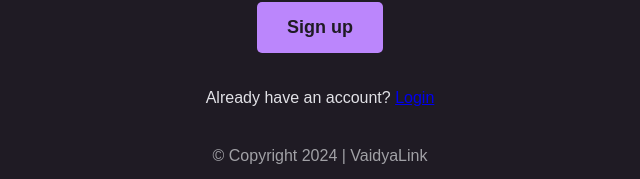
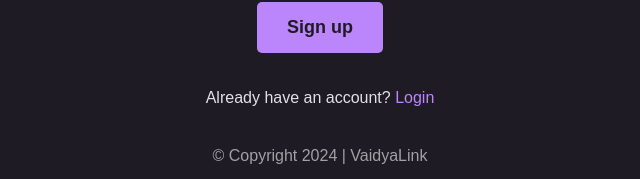
Before and after one commit to aaryanrr/VaidyaLink, a React (Create React App) app in the folder frontend/: page /institution-signup in a window 1280 px wide. Shown: the part 615-794 px from the top of the page, without its empty margins (320-960 px from the left). Built offline with nearby package versions, Linux system fonts and the light colour scheme.

Commit message:
Enhance UI components for Invite User and Institution Sign Up

```diff
--- a/frontend/src/components/css/InstitutionSignUp.css
+++ b/frontend/src/components/css/InstitutionSignUp.css
@@ -63,6 +63,11 @@ body {
     border-color: var(--accent-color);
 }
 
+.already-signed-up {
+    color: var(--accent-color);
+    text-decoration: none;
+}
+
 .file-input {
     padding: 12px;
 }
--- a/frontend/src/components/css/InviteUser.css
+++ b/frontend/src/components/css/InviteUser.css
@@ -76,19 +76,19 @@ textarea {
 }
 
 .invite-button,
-.back-button {
+.back-invite-button {
     padding: 10px 30px;
     background-color: var(--accent-color);
     border: none;
     border-radius: 8px;
-    color: var(--text-color);
+    color: var(--primary-bg);
     font-size: 1.2rem;
     cursor: pointer;
     transition: background-color 0.3s ease;
 }
 
 .invite-button:hover,
-.back-button:hover {
+.back-invite-button:hover {
     background-color: #9e63f9;
 }
 
--- a/frontend/src/components/institution/InstitutionSignUp.js
+++ b/frontend/src/components/institution/InstitutionSignUp.js
@@ -82,7 +82,7 @@ function InstitutionSignUp() {
             {successMessage && <p className="success-message">{successMessage}</p>}
             {errorMessage && <p className="error-message">{errorMessage}</p>}
 
-            <p>Already have an account? <a href="/institution">Login</a></p>
+            <p>Already have an account? <a href="/institution" className="already-signed-up">Login</a></p>
             <footer className="signup-footer">
                 &copy; Copyright 2024 | VaidyaLink
             </footer>
--- a/frontend/src/components/institution/InviteUser.js
+++ b/frontend/src/components/institution/InviteUser.js
@@ -184,7 +184,7 @@ const InviteUser = () => {
                     <button type="submit" className="invite-button">Invite</button>
                     <button
                         type="button"
-                        className="back-button"
+                        className="back-invite-button"
                         onClick={() => navigate('/institution-dashboard')}
                     >
                         Back
```
